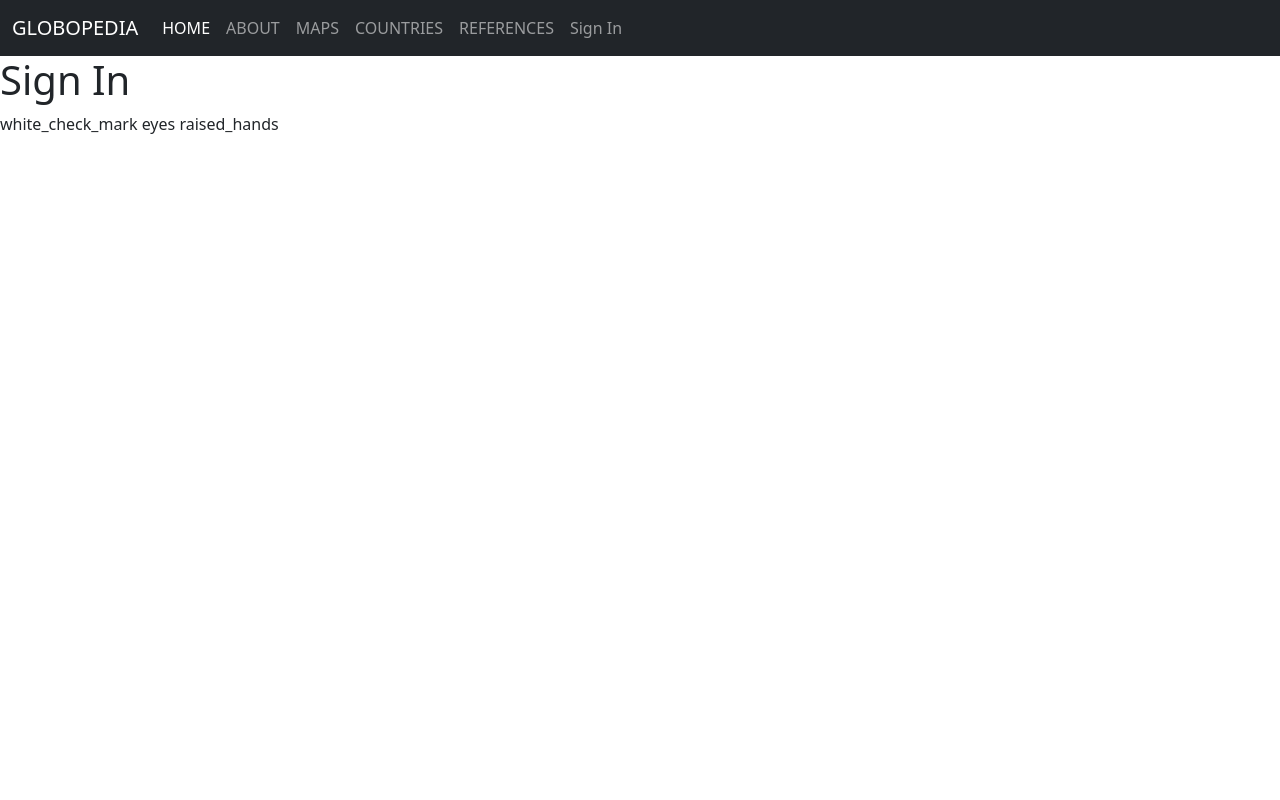
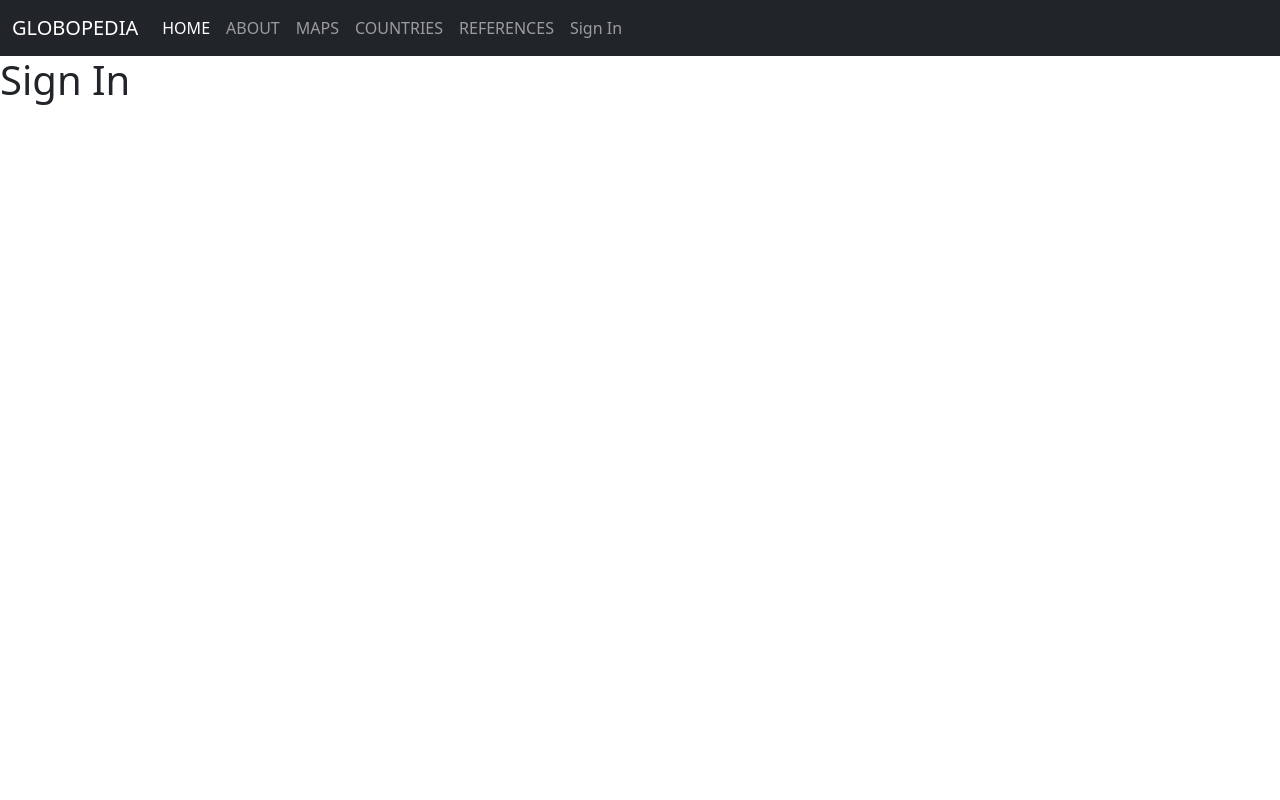
Before and after one commit to SarahSawadogo/final-project, a Flask app: page /signIn.html in a window 1280 px wide. Run offline with Flask 2, Linux system fonts and the light colour scheme.

Commit message:
Update signIn.html

```diff
--- a/templates/signIn.html
+++ b/templates/signIn.html
@@ -31,6 +31,3 @@
 <h1>Sign In</h1>
 </body>
 </html>
-white_check_mark
-eyes
-raised_hands
```
